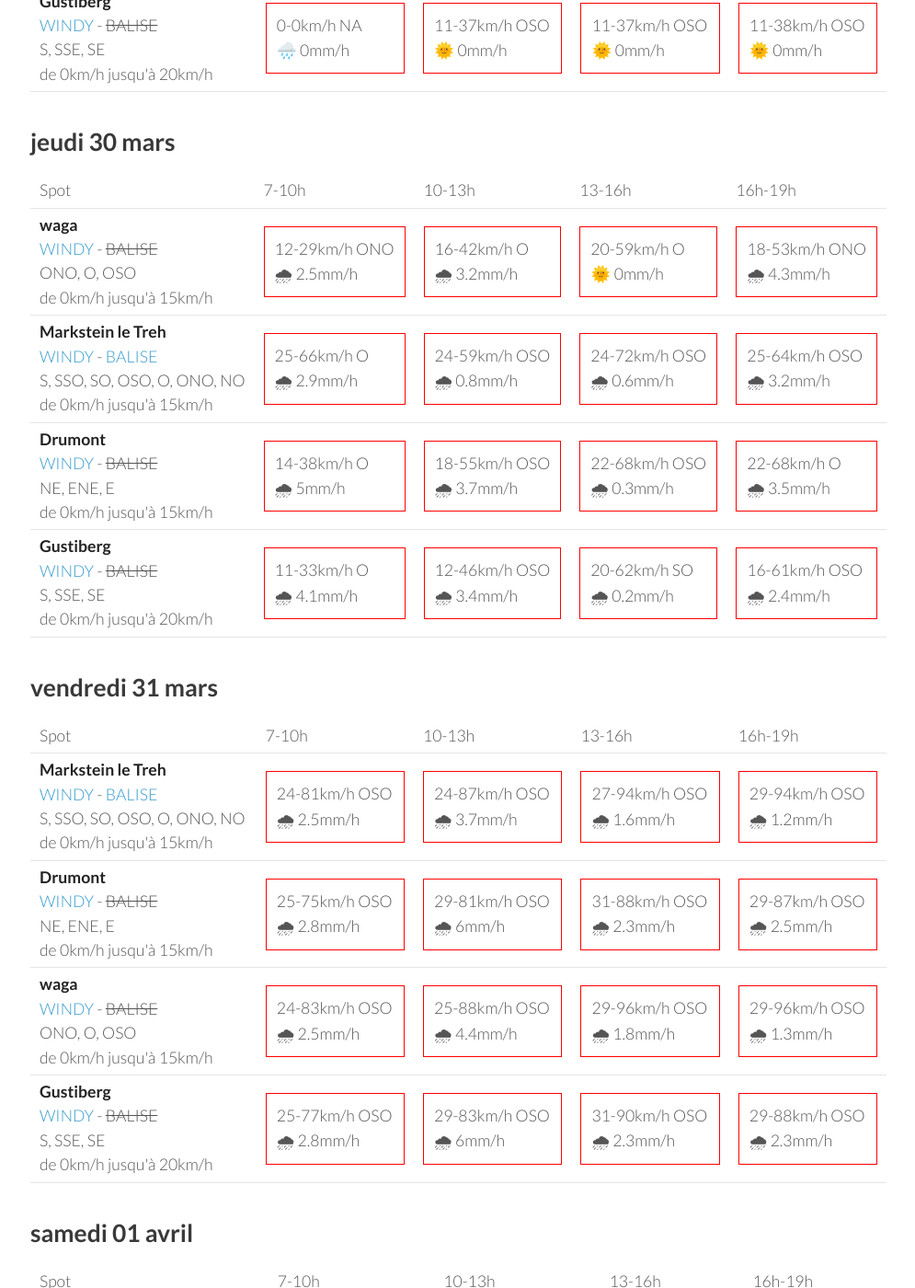
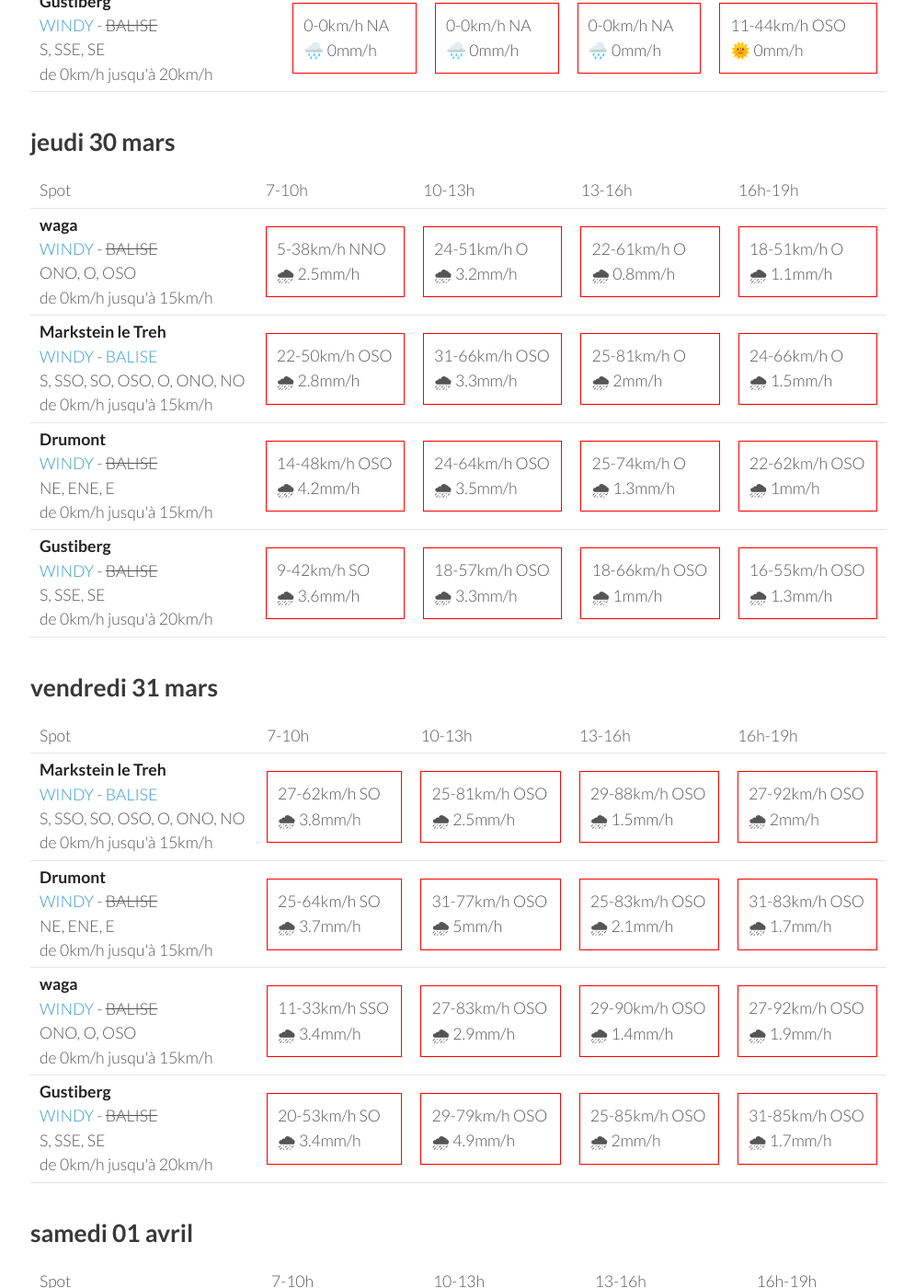
Before and after one commit to parapente-dans-le-nord/parapente-dans-le-nord.github.io, a Jekyll site: the page built from vosges.markdown, in a window 1280 px wide and 1400 px high, scrolled down 733 px. Shown: the whole window at 92% size, without its empty margins (25-1020 px from the left). Built offline with Jekyll 4.4.1, drawn with Linux system fonts in a browser that asks for light colours; some of the changed text lies outside the part shown.

Commit message:
update index.markdown

```diff
--- a/vosges.markdown
+++ b/vosges.markdown
@@ -25,37 +25,36 @@ page mise à jour le mercredi 29 mars 13:16
         <td><strong>waga</strong><br><a href="https://windy.com/47.903/6.996?47.900,6.983,15">WINDY</a> - <span class="no-balise"> BALISE </span><br> <span class="vent-favorable">ONO, O, OSO</span><br><span class="force-vent">de 0km/h jusqu'à 15km/h</span> </td>
 
             <td><div class="not-flyable"><p>0-0km/h NA</p><p>🌧️ 0mm/h</p></div></td>
-            <td><div class="not-flyable"><p>9-25km/h ONO</p><p>🌞 0mm/h</p></div></td>
-            <td><div class="not-flyable"><p>11-29km/h O</p><p>🌞 0mm/h</p></div></td>
-            <td><div class="not-flyable"><p>9-29km/h O</p><p>🌞 0mm/h</p></div></td>
+            <td><div class="not-flyable"><p>0-0km/h NA</p><p>🌧️ 0mm/h</p></div></td>
+            <td><div class="not-flyable"><p>0-0km/h NA</p><p>🌧️ 0mm/h</p></div></td>
+            <td><div class="not-flyable"><p>11-35km/h O</p><p>🌞 0mm/h</p></div></td>
 
     </tr>
 <tr>
         <td><strong>Markstein le Treh</strong><br><a href="https://windy.com/47.926/7.012?47.505,7.012,8,m:eY1agmQ">WINDY</a> - <span class=""><a href="http://www.balisemeteo.com/balise.php?idBalise=136">BALISE</a> </span><br> <span class="vent-favorable">S, SSO, SO, OSO, O, ONO, NO</span><br><span class="force-vent">de 0km/h jusqu'à 15km/h</span> </td>
 
-            <td><div class="not-flyable"><p>12-31km/h OSO</p><p>🌞 0mm/h</p></div></td>
-            <td><div class="not-flyable"><p>16-38km/h OSO</p><p>🌞 0mm/h</p></div></td>
-            <td><div class="not-flyable"><p>16-44km/h OSO</p><p>🌞 0mm/h</p></div></td>
-            <td><div class="not-flyable"><p>14-38km/h OSO</p><p>🌞 0mm/h</p></div></td>
-
+            <td><div class="not-flyable"><p>0-0km/h NA</p><p>🌧️ 0mm/h</p></div></td>
+            <td><div class="not-flyable"><p>0-0km/h NA</p><p>🌧️ 0mm/h</p></div></td>
+            <td><div class="not-flyable"><p>0-0km/h NA</p><p>🌧️ 0mm/h</p></div></td>
+            <td><div class="not-flyable"><p>14-42km/h OSO</p><p>🌞 0mm/h</p></div></td>
 
     </tr>
 <tr>
         <td><strong>Drumont</strong><br><a href="https://windy.com/47.898/6.919?47.687,6.919,9,m:eYYagmG">WINDY</a> - <span class="no-balise"> BALISE </span><br> <span class="vent-favorable">NE, ENE, E</span><br><span class="force-vent">de 0km/h jusqu'à 15km/h</span> </td>
 
             <td><div class="not-flyable"><p>0-0km/h NA</p><p>🌧️ 0mm/h</p></div></td>
-            <td><div class="not-flyable"><p>16-48km/h O</p><p>🌞 0mm/h</p></div></td>
-            <td><div class="not-flyable"><p>16-46km/h OSO</p><p>🌞 0mm/h</p></div></td>
-            <td><div class="not-flyable"><p>14-46km/h OSO</p><p>🌞 0mm/h</p></div></td>
+            <td><div class="not-flyable"><p>0-0km/h NA</p><p>🌧️ 0mm/h</p></div></td>
+            <td><div class="not-flyable"><p>0-0km/h NA</p><p>🌧️ 0mm/h</p></div></td>
+            <td><div class="not-flyable"><p>16-53km/h OSO</p><p>🌞 0mm/h</p></div></td>
 
     </tr>
 <tr>
         <td><strong>Gustiberg</strong><br><a href="https://windy.com/47.894/6.934?47.891,6.934,15,m:eYYagmI">WINDY</a> - <span class="no-balise"> BALISE </span><br> <span class="vent-favorable">S, SSE, SE</span><br><span class="force-vent">de 0km/h jusqu'à 20km/h</span> </td>
 
             <td><div class="not-flyable"><p>0-0km/h NA</p><p>🌧️ 0mm/h</p></div></td>
-            <td><div class="not-flyable"><p>11-37km/h OSO</p><p>🌞 0mm/h</p></div></td>
-            <td><div class="not-flyable"><p>11-37km/h OSO</p><p>🌞 0mm/h</p></div></td>
-            <td><div class="not-flyable"><p>11-38km/h OSO</p><p>🌞 0mm/h</p></div></td>
+            <td><div class="not-flyable"><p>0-0km/h NA</p><p>🌧️ 0mm/h</p></div></td>
+            <td><div class="not-flyable"><p>0-0km/h NA</p><p>🌧️ 0mm/h</p></div></td>
+            <td><div class="not-flyable"><p>11-44km/h OSO</p><p>🌞 0mm/h</p></div></td>
 
     </tr>
 
@@ -77,40 +76,40 @@ page mise à jour le mercredi 29 mars 13:16
 <tr>
         <td><strong>waga</strong><br><a href="https://windy.com/47.903/6.996?47.900,6.983,15">WINDY</a> - <span class="no-balise"> BALISE </span><br> <span class="vent-favorable">ONO, O, OSO</span><br><span class="force-vent">de 0km/h jusqu'à 15km/h</span> </td>
 
-            <td><div class="not-flyable"><p>12-29km/h ONO</p><p>🌧 2.5mm/h</p></div></td>
-            <td><div class="not-flyable"><p>16-42km/h O</p><p>🌧 3.2mm/h</p></div></td>
-            <td><div class="not-flyable"><p>20-59km/h O</p><p>🌞 0mm/h</p></div></td>
-            <td><div class="not-flyable"><p>18-53km/h ONO</p><p>🌧 4.3mm/h</p></div></td>
+            <td><div class="not-flyable"><p>5-38km/h NNO</p><p>🌧 2.5mm/h</p></div></td>
+            <td><div class="not-flyable"><p>24-51km/h O</p><p>🌧 3.2mm/h</p></div></td>
+            <td><div class="not-flyable"><p>22-61km/h O</p><p>🌧 0.8mm/h</p></div></td>
+            <td><div class="not-flyable"><p>18-51km/h O</p><p>🌧 1.1mm/h</p></div></td>
 
 
     </tr>
 <tr>
         <td><strong>Markstein le Treh</strong><br><a href="https://windy.com/47.926/7.012?47.505,7.012,8,m:eY1agmQ">WINDY</a> - <span class=""><a href="http://www.balisemeteo.com/balise.php?idBalise=136">BALISE</a> </span><br> <span class="vent-favorable">S, SSO, SO, OSO, O, ONO, NO</span><br><span class="force-vent">de 0km/h jusqu'à 15km/h</span> </td>
 
-            <td><div class="not-flyable"><p>25-66km/h O</p><p>🌧 2.9mm/h</p></div></td>
-            <td><div class="not-flyable"><p>24-59km/h OSO</p><p>🌧 0.8mm/h</p></div></td>
-            <td><div class="not-flyable"><p>24-72km/h OSO</p><p>🌧 0.6mm/h</p></div></td>
-            <td><div class="not-flyable"><p>25-64km/h OSO</p><p>🌧 3.2mm/h</p></div></td>
+            <td><div class="not-flyable"><p>22-50km/h OSO</p><p>🌧 2.8mm/h</p></div></td>
+            <td><div class="not-flyable"><p>31-66km/h OSO</p><p>🌧 3.3mm/h</p></div></td>
+            <td><div class="not-flyable"><p>25-81km/h O</p><p>🌧 2mm/h</p></div></td>
+            <td><div class="not-flyable"><p>24-66km/h O</p><p>🌧 1.5mm/h</p></div></td>
 
 
     </tr>
 <tr>
         <td><strong>Drumont</strong><br><a href="https://windy.com/47.898/6.919?47.687,6.919,9,m:eYYagmG">WINDY</a> - <span class="no-balise"> BALISE </span><br> <span class="vent-favorable">NE, ENE, E</span><br><span class="force-vent">de 0km/h jusqu'à 15km/h</span> </td>
 
-            <td><div class="not-flyable"><p>14-38km/h O</p><p>🌧 5mm/h</p></div></td>
-            <td><div class="not-flyable"><p>18-55km/h OSO</p><p>🌧 3.7mm/h</p></div></td>
-            <td><div class="not-flyable"><p>22-68km/h OSO</p><p>🌧 0.3mm/h</p></div></td>
-            <td><div class="not-flyable"><p>22-68km/h O</p><p>🌧 3.5mm/h</p></div></td>
+            <td><div class="not-flyable"><p>14-48km/h OSO</p><p>🌧 4.2mm/h</p></div></td>
+            <td><div class="not-flyable"><p>24-64km/h OSO</p><p>🌧 3.5mm/h</p></div></td>
+            <td><div class="not-flyable"><p>25-74km/h O</p><p>🌧 1.3mm/h</p></div></td>
+            <td><div class="not-flyable"><p>22-62km/h OSO</p><p>🌧 1mm/h</p></div></td>
 
 
     </tr>
 <tr>
         <td><strong>Gustiberg</strong><br><a href="https://windy.com/47.894/6.934?47.891,6.934,15,m:eYYagmI">WINDY</a> - <span class="no-balise"> BALISE </span><br> <span class="vent-favorable">S, SSE, SE</span><br><span class="force-vent">de 0km/h jusqu'à 20km/h</span> </td>
 
-            <td><div class="not-flyable"><p>11-33km/h O</p><p>🌧 4.1mm/h</p></div></td>
-            <td><div class="not-flyable"><p>12-46km/h OSO</p><p>🌧 3.4mm/h</p></div></td>
-            <td><div class="not-flyable"><p>20-62km/h SO</p><p>🌧 0.2mm/h</p></div></td>
-            <td><div class="not-flyable"><p>16-61km/h OSO</p><p>🌧 2.4mm/h</p></div></td>
+            <td><div class="not-flyable"><p>9-42km/h SO</p><p>🌧 3.6mm/h</p></div></td>
+            <td><div class="not-flyable"><p>18-57km/h OSO</p><p>🌧 3.3mm/h</p></div></td>
+            <td><div class="not-flyable"><p>18-66km/h OSO</p><p>🌧 1mm/h</p></div></td>
+            <td><div class="not-flyable"><p>16-55km/h OSO</p><p>🌧 1.3mm/h</p></div></td>
 
 
     </tr>
@@ -133,40 +132,40 @@ page mise à jour le mercredi 29 mars 13:16
 <tr>
         <td><strong>Markstein le Treh</strong><br><a href="https://windy.com/47.926/7.012?47.505,7.012,8,m:eY1agmQ">WINDY</a> - <span class=""><a href="http://www.balisemeteo.com/balise.php?idBalise=136">BALISE</a> </span><br> <span class="vent-favorable">S, SSO, SO, OSO, O, ONO, NO</span><br><span class="force-vent">de 0km/h jusqu'à 15km/h</span> </td>
 
-            <td><div class="not-flyable"><p>24-81km/h OSO</p><p>🌧 2.5mm/h</p></div></td>
-            <td><div class="not-flyable"><p>24-87km/h OSO</p><p>🌧 3.7mm/h</p></div></td>
-            <td><div class="not-flyable"><p>27-94km/h OSO</p><p>🌧 1.6mm/h</p></div></td>
-            <td><div class="not-flyable"><p>29-94km/h OSO</p><p>🌧 1.2mm/h</p></div></td>
+            <td><div class="not-flyable"><p>27-62km/h SO</p><p>🌧 3.8mm/h</p></div></td>
+            <td><div class="not-flyable"><p>25-81km/h OSO</p><p>🌧 2.5mm/h</p></div></td>
+            <td><div class="not-flyable"><p>29-88km/h OSO</p><p>🌧 1.5mm/h</p></div></td>
+            <td><div class="not-flyable"><p>27-92km/h OSO</p><p>🌧 2mm/h</p></div></td>
 
 
     </tr>
 <tr>
         <td><strong>Drumont</strong><br><a href="https://windy.com/47.898/6.919?47.687,6.919,9,m:eYYagmG">WINDY</a> - <span class="no-balise"> BALISE </span><br> <span class="vent-favorable">NE, ENE, E</span><br><span class="force-vent">de 0km/h jusqu'à 15km/h</span> </td>
 
-            <td><div class="not-flyable"><p>25-75km/h OSO</p><p>🌧 2.8mm/h</p></div></td>
-            <td><div class="not-flyable"><p>29-81km/h OSO</p><p>🌧 6mm/h</p></div></td>
-            <td><div class="not-flyable"><p>31-88km/h OSO</p><p>🌧 2.3mm/h</p></div></td>
-            <td><div class="not-flyable"><p>29-87km/h OSO</p><p>🌧 2.5mm/h</p></div></td>
+            <td><div class="not-flyable"><p>25-64km/h SO</p><p>🌧 3.7mm/h</p></div></td>
+            <td><div class="not-flyable"><p>31-77km/h OSO</p><p>🌧 5mm/h</p></div></td>
+            <td><div class="not-flyable"><p>25-83km/h OSO</p><p>🌧 2.1mm/h</p></div></td>
+            <td><div class="not-flyable"><p>31-83km/h OSO</p><p>🌧 1.7mm/h</p></div></td>
 
 
     </tr>
 <tr>
         <td><strong>waga</strong><br><a href="https://windy.com/47.903/6.996?47.900,6.983,15">WINDY</a> - <span class="no-balise"> BALISE </span><br> <span class="vent-favorable">ONO, O, OSO</span><br><span class="force-vent">de 0km/h jusqu'à 15km/h</span> </td>
 
-            <td><div class="not-flyable"><p>24-83km/h OSO</p><p>🌧 2.5mm/h</p></div></td>
-            <td><div class="not-flyable"><p>25-88km/h OSO</p><p>🌧 4.4mm/h</p></div></td>
-            <td><div class="not-flyable"><p>29-96km/h OSO</p><p>🌧 1.8mm/h</p></div></td>
-            <td><div class="not-flyable"><p>29-96km/h OSO</p><p>🌧 1.3mm/h</p></div></td>
+            <td><div class="not-flyable"><p>11-33km/h SSO</p><p>🌧 3.4mm/h</p></div></td>
+            <td><div class="not-flyable"><p>27-83km/h OSO</p><p>🌧 2.9mm/h</p></div></td>
+            <td><div class="not-flyable"><p>29-90km/h OSO</p><p>🌧 1.4mm/h</p></div></td>
+            <td><div class="not-flyable"><p>27-92km/h OSO</p><p>🌧 1.9mm/h</p></div></td>
 
 
     </tr>
 <tr>
         <td><strong>Gustiberg</strong><br><a href="https://windy.com/47.894/6.934?47.891,6.934,15,m:eYYagmI">WINDY</a> - <span class="no-balise"> BALISE </span><br> <span class="vent-favorable">S, SSE, SE</span><br><span class="force-vent">de 0km/h jusqu'à 20km/h</span> </td>
 
-            <td><div class="not-flyable"><p>25-77km/h OSO</p><p>🌧 2.8mm/h</p></div></td>
-            <td><div class="not-flyable"><p>29-83km/h OSO</p><p>🌧 6mm/h</p></div></td>
-            <td><div class="not-flyable"><p>31-90km/h OSO</p><p>🌧 2.3mm/h</p></div></td>
-            <td><div class="not-flyable"><p>29-88km/h OSO</p><p>🌧 2.3mm/h</p></div></td>
+            <td><div class="not-flyable"><p>20-53km/h SO</p><p>🌧 3.4mm/h</p></div></td>
+            <td><div class="not-flyable"><p>29-79km/h OSO</p><p>🌧 4.9mm/h</p></div></td>
+            <td><div class="not-flyable"><p>25-85km/h OSO</p><p>🌧 2mm/h</p></div></td>
+            <td><div class="not-flyable"><p>31-85km/h OSO</p><p>🌧 1.7mm/h</p></div></td>
 
 
     </tr>
@@ -189,40 +188,40 @@ page mise à jour le mercredi 29 mars 13:16
 <tr>
         <td><strong>waga</strong><br><a href="https://windy.com/47.903/6.996?47.900,6.983,15">WINDY</a> - <span class="no-balise"> BALISE </span><br> <span class="vent-favorable">ONO, O, OSO</span><br><span class="force-vent">de 0km/h jusqu'à 15km/h</span> </td>
 
-            <td><div class="not-flyable"><p>18-77km/h OSO</p><p>🌧 3.7mm/h</p></div></td>
-            <td><div class="not-flyable"><p>22-74km/h OSO</p><p>🌧 3.6mm/h</p></div></td>
-            <td><div class="not-flyable"><p>25-79km/h O</p><p>🌧 4.3mm/h</p></div></td>
-            <td><div class="not-flyable"><p>20-74km/h O</p><p>🌧 1.5mm/h</p></div></td>
+            <td><div class="not-flyable"><p>18-77km/h OSO</p><p>🌧 4.9mm/h</p></div></td>
+            <td><div class="not-flyable"><p>20-74km/h OSO</p><p>🌧 2.8mm/h</p></div></td>
+            <td><div class="not-flyable"><p>16-75km/h OSO</p><p>🌧 2.7mm/h</p></div></td>
+            <td><div class="not-flyable"><p>20-66km/h O</p><p>🌧 1.6mm/h</p></div></td>
 
 
     </tr>
 <tr>
         <td><strong>Markstein le Treh</strong><br><a href="https://windy.com/47.926/7.012?47.505,7.012,8,m:eY1agmQ">WINDY</a> - <span class=""><a href="http://www.balisemeteo.com/balise.php?idBalise=136">BALISE</a> </span><br> <span class="vent-favorable">S, SSO, SO, OSO, O, ONO, NO</span><br><span class="force-vent">de 0km/h jusqu'à 15km/h</span> </td>
 
-            <td><div class="not-flyable"><p>18-77km/h OSO</p><p>🌧 3.3mm/h</p></div></td>
-            <td><div class="not-flyable"><p>22-74km/h OSO</p><p>🌧 3.5mm/h</p></div></td>
-            <td><div class="not-flyable"><p>25-77km/h O</p><p>🌧 4.3mm/h</p></div></td>
-            <td><div class="not-flyable"><p>20-72km/h O</p><p>🌧 1.5mm/h</p></div></td>
+            <td><div class="not-flyable"><p>18-75km/h OSO</p><p>🌧 4.5mm/h</p></div></td>
+            <td><div class="not-flyable"><p>20-72km/h OSO</p><p>🌧 2.7mm/h</p></div></td>
+            <td><div class="not-flyable"><p>18-75km/h OSO</p><p>🌧 2.6mm/h</p></div></td>
+            <td><div class="not-flyable"><p>20-66km/h O</p><p>🌧 1.6mm/h</p></div></td>
 
 
     </tr>
 <tr>
         <td><strong>Drumont</strong><br><a href="https://windy.com/47.898/6.919?47.687,6.919,9,m:eYYagmG">WINDY</a> - <span class="no-balise"> BALISE </span><br> <span class="vent-favorable">NE, ENE, E</span><br><span class="force-vent">de 0km/h jusqu'à 15km/h</span> </td>
 
-            <td><div class="not-flyable"><p>18-66km/h OSO</p><p>🌧 3.1mm/h</p></div></td>
-            <td><div class="not-flyable"><p>24-68km/h OSO</p><p>🌧 4.1mm/h</p></div></td>
-            <td><div class="not-flyable"><p>25-72km/h O</p><p>🌧 4.8mm/h</p></div></td>
-            <td><div class="not-flyable"><p>22-68km/h O</p><p>🌧 1.5mm/h</p></div></td>
+            <td><div class="not-flyable"><p>18-64km/h OSO</p><p>🌧 4.1mm/h</p></div></td>
+            <td><div class="not-flyable"><p>20-64km/h OSO</p><p>🌧 3.1mm/h</p></div></td>
+            <td><div class="not-flyable"><p>18-70km/h OSO</p><p>🌧 2.3mm/h</p></div></td>
+            <td><div class="not-flyable"><p>20-61km/h O</p><p>🌧 1.7mm/h</p></div></td>
 
 
     </tr>
 <tr>
         <td><strong>Gustiberg</strong><br><a href="https://windy.com/47.894/6.934?47.891,6.934,15,m:eYYagmI">WINDY</a> - <span class="no-balise"> BALISE </span><br> <span class="vent-favorable">S, SSE, SE</span><br><span class="force-vent">de 0km/h jusqu'à 20km/h</span> </td>
 
-            <td><div class="not-flyable"><p>18-68km/h OSO</p><p>🌧 3.2mm/h</p></div></td>
-            <td><div class="not-flyable"><p>24-70km/h OSO</p><p>🌧 4mm/h</p></div></td>
-            <td><div class="not-flyable"><p>25-74km/h O</p><p>🌧 4.6mm/h</p></div></td>
-            <td><div class="not-flyable"><p>22-70km/h O</p><p>🌧 1.5mm/h</p></div></td>
+            <td><div class="not-flyable"><p>18-66km/h OSO</p><p>🌧 4.3mm/h</p></div></td>
+            <td><div class="not-flyable"><p>20-66km/h OSO</p><p>🌧 3mm/h</p></div></td>
+            <td><div class="not-flyable"><p>18-72km/h OSO</p><p>🌧 2.4mm/h</p></div></td>
+            <td><div class="not-flyable"><p>20-61km/h O</p><p>🌧 1.7mm/h</p></div></td>
 
 
     </tr>
```
Also changed, not shown: other parts of vosges.markdown (+1 -1 lines).
